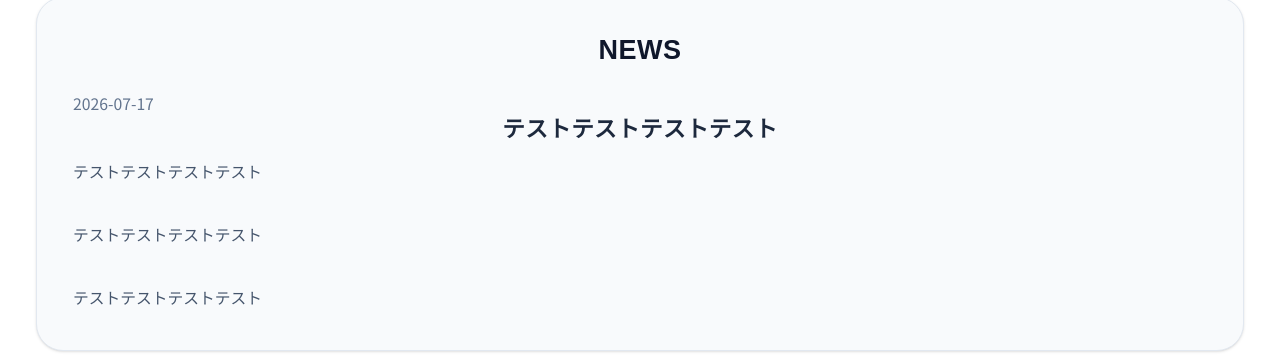
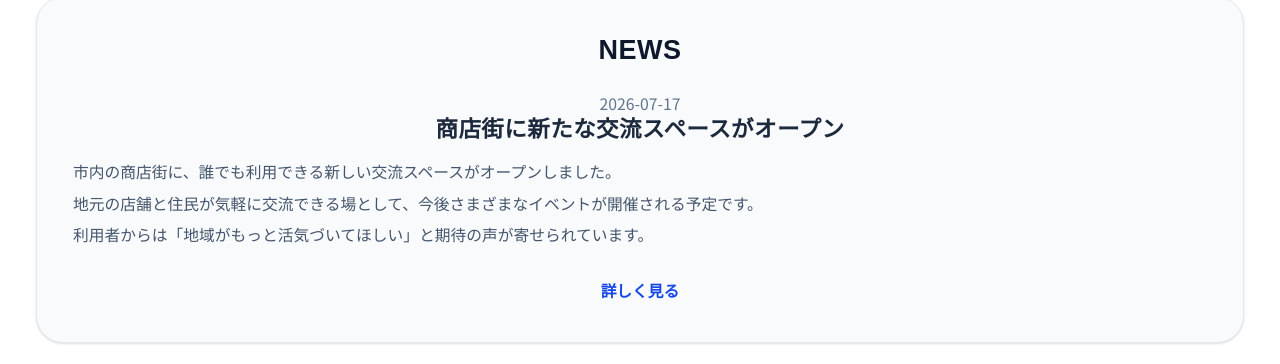
Before and after one commit to EitaNakagawaPersonal/mtokhp_Nextjs, a Next.js app: page / in a window 1280 px wide. Shown: the part 762-1126 px from the top of the page. Built offline with nearby package versions, Linux system fonts and the light colour scheme; no server answers.

Commit message:
HOMEページのNEWSコンポーネントのレイアウトを変更2

```diff
--- a/src/components/News.js
+++ b/src/components/News.js
@@ -88,18 +88,20 @@ export default async function News() {
               </div>
             ) : (
               <div className="text-left">
-                {item?.date ? <p className="text-sm font-medium text-slate-500">{item.date}</p> : null}
+                {item?.date ? <p className="text-center text-sm font-medium text-slate-500">{item.date}</p> : null}
                 <h3 className="mt-3 text-center text-xl font-semibold text-slate-800">{item?.title || "最新のお知らせ"}</h3>
                 <p className="mt-3 whitespace-pre-line text-sm leading-7 text-slate-600">{item?.body || "内容はまだ登録されていません。"}</p>
                 {item?.url ? (
+                  <div className="mt-5 text-center">
                     <a
                       href={item.url}
                       target="_blank"
                       rel="noreferrer"
-                    className="mt-5 inline-flex text-sm font-semibold text-blue-700 underline-offset-4 hover:underline"
+                      className="inline-flex text-sm font-semibold text-blue-700 underline-offset-4 hover:underline"
                     >
                       詳しく見る
                     </a>
+                  </div>
                 ) : null}
               </div>
             )}
--- a/src/data/site-content.json
+++ b/src/data/site-content.json
@@ -37,9 +37,9 @@
     "enabled": true,
     "item": {
       "date": "2026-07-17",
-      "title": "テストテストテストテスト",
-      "body": "テストテストテストテスト\r\n\r\nテストテストテストテスト\r\n\r\nテストテストテストテスト",
-      "url": "",
+      "title": "商店街に新たな交流スペースがオープン",
+      "body": "市内の商店街に、誰でも利用できる新しい交流スペースがオープンしました。\r\n地元の店舗と住民が気軽に交流できる場として、今後さまざまなイベントが開催される予定です。\r\n利用者からは「地域がもっと活気づいてほしい」と期待の声が寄せられています。",
+      "url": "https://yahoo.co.jp",
       "hasImage": false,
       "imageUrl": "",
       "startDate": "2026-07-14",
```
Lines whose indentation alone changed are shown as unchanged.
